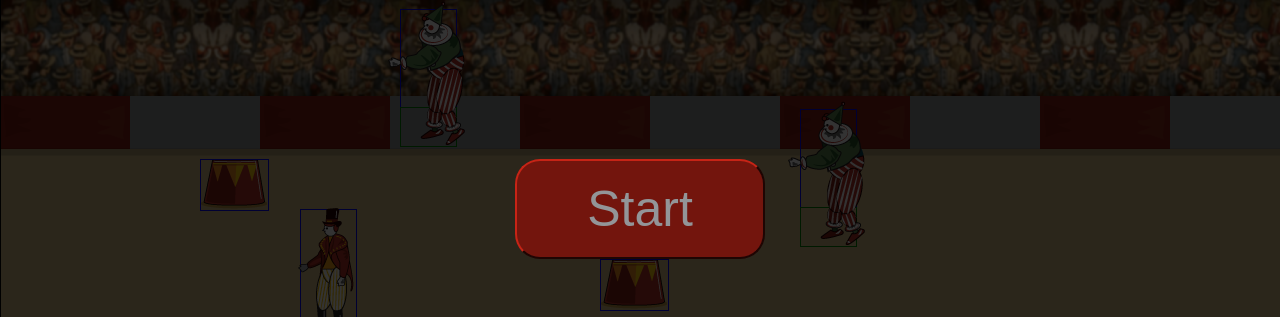
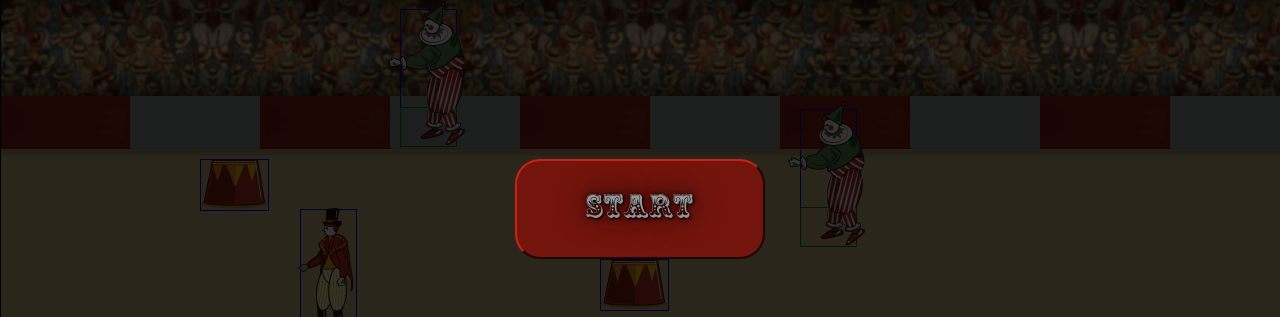
Before and after one commit to I3uckwheat/attack-of-the-clowns, a website built with webpack: page index.html in a window 1280 px wide. Shown: the part 191-508 px from the top of the page. Built offline with nearby package versions, Linux system fonts and the light colour scheme.

Commit message:
Adds circus webfont for overlay.

```diff
--- a/index.html
+++ b/index.html
@@ -9,7 +9,7 @@
   <body>
     <div id="overlay">
       <div id="title" class="text-focus-in">Attack of the Clowns</div>
-      <button id="startbutton">Start</button>
+      <button id="startbutton" class="text-focus-in">Start</button>
       <div id="controls">
         <h1 id="controls-title" class="text-focus-in">Controls</h1>
         <ul class="text-focus-in">
```
Also changed, not shown: dist/Circus.woff (added), dist/style.css.
